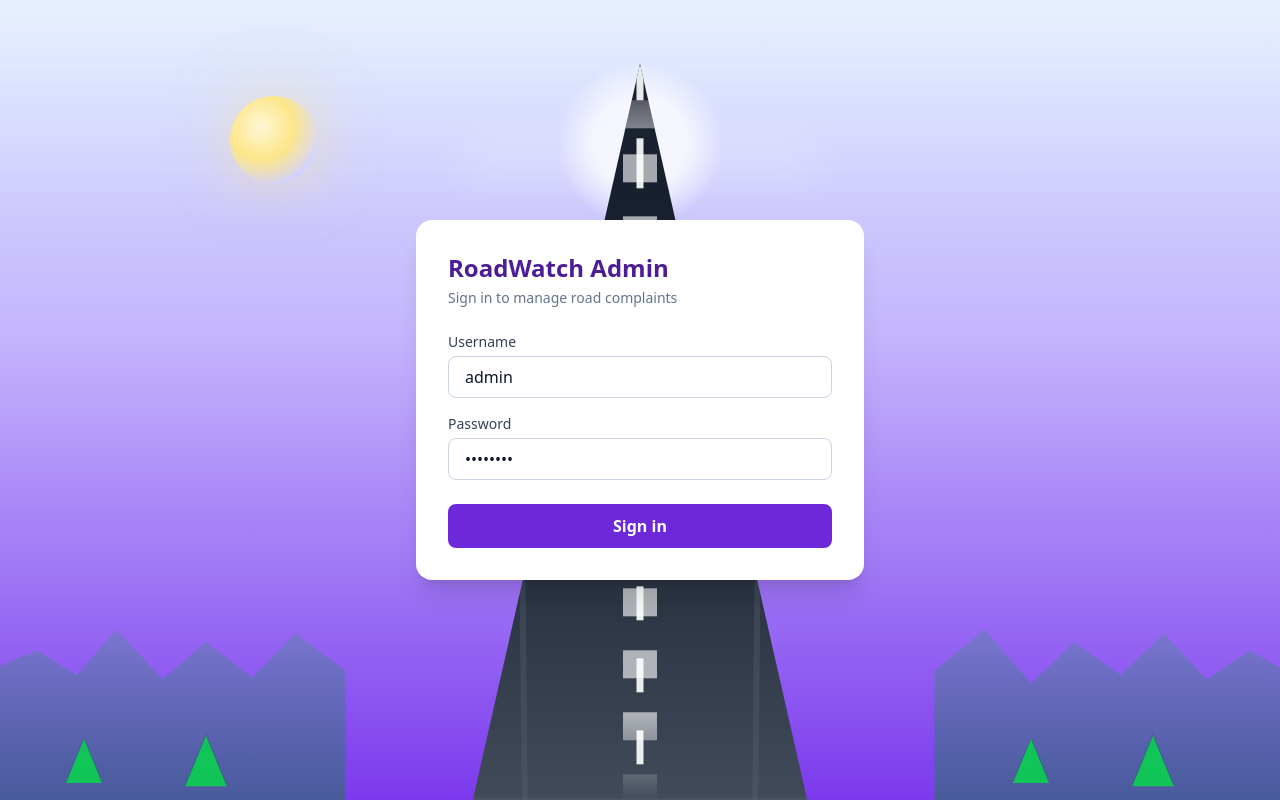
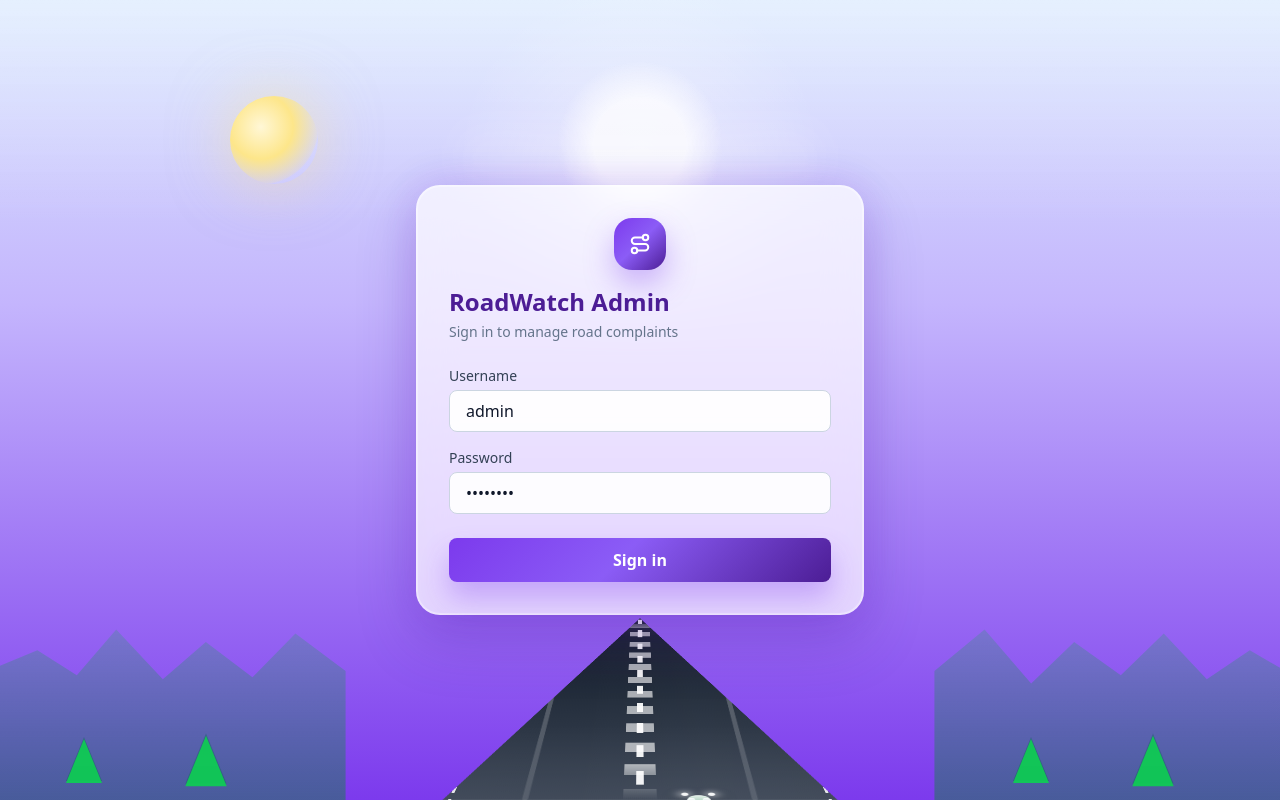
Before and after one commit to 25f3001314-dev/Roadwatch, a React (Vite) app in the folder Website/: page /login in a window 1280 px wide. Built offline with nearby package versions, Linux system fonts and the light colour scheme; no server answers.

Commit message:
feat: premium highway login card

```diff
--- a/Website/src/index.css
+++ b/Website/src/index.css
@@ -14,7 +14,8 @@ body {
   position: relative;
   overflow: hidden;
   background:
-    linear-gradient(180deg, #dbeafe 0%, #c4b5fd 42%, #7c3aed 100%);
+    radial-gradient(circle at 50% 20%, rgba(255, 255, 255, 0.45), transparent 20%),
+    linear-gradient(180deg, #dbeafe 0%, #c4b5fd 38%, #7c3aed 100%);
 }
 
 .login-scene::before,
@@ -103,16 +104,21 @@ body {
   width: min(86vw, 760px);
   height: 100vh;
   transform: translateX(-50%);
-  clip-path: polygon(50% 8%, 72% 100%, 28% 100%);
+  clip-path: polygon(50% 7%, 76% 100%, 24% 100%);
   background: linear-gradient(180deg, #111827 0%, #1f2937 52%, #374151 100%);
-  box-shadow: inset 0 0 0 2px rgba(255, 255, 255, 0.05);
+  box-shadow: inset 0 0 0 2px rgba(255, 255, 255, 0.05), 0 0 0 1px rgba(255, 255, 255, 0.08);
+  perspective: 900px;
+  transform-origin: center bottom;
+  transform: translateX(-50%) perspective(900px) rotateX(66deg) scaleY(1.1);
 }
 
 .login-road::before {
   content: '';
   position: absolute;
   inset: 0;
-  background: linear-gradient(180deg, rgba(255, 255, 255, 0.06), transparent 24%, transparent 74%, rgba(255, 255, 255, 0.05));
+  background:
+    linear-gradient(180deg, rgba(255, 255, 255, 0.07), transparent 24%, transparent 74%, rgba(255, 255, 255, 0.05)),
+    linear-gradient(90deg, rgba(255, 255, 255, 0.02), transparent 40%, rgba(255, 255, 255, 0.02) 60%, transparent);
 }
 
 .login-road::after {
@@ -121,11 +127,11 @@ body {
   left: 50%;
   top: 8%;
   bottom: 0;
-  width: 7px;
+  width: 8px;
   transform: translateX(-50%);
   background: repeating-linear-gradient(
     to bottom,
-    rgba(255, 255, 255, 0.95) 0 34px,
+    rgba(255, 255, 255, 0.98) 0 34px,
     transparent 34px 72px
   );
   opacity: 0.95;
@@ -138,8 +144,8 @@ body {
   bottom: 0;
   width: 6px;
   border-radius: 9999px;
-  background: linear-gradient(180deg, rgba(255, 255, 255, 0.35), rgba(255, 255, 255, 0.1));
-  opacity: 0.45;
+  background: linear-gradient(180deg, rgba(255, 255, 255, 0.52), rgba(255, 255, 255, 0.16));
+  opacity: 0.72;
 }
 
 .login-road-lane-left {
@@ -150,6 +156,23 @@ body {
 .login-road-lane-right {
   right: 34%;
   transform: rotate(0.6deg);
+}
+
+.login-road-shoulder {
+  position: absolute;
+  top: 8.8%;
+  bottom: 0;
+  width: 3px;
+  background: repeating-linear-gradient(to bottom, rgba(255, 255, 255, 0.96) 0 14px, transparent 14px 28px);
+  opacity: 0.9;
+}
+
+.login-road-shoulder-left {
+  left: 24.7%;
+}
+
+.login-road-shoulder-right {
+  right: 24.7%;
 }
 
 .login-road-markings {
@@ -172,51 +195,151 @@ body {
 
 .login-car {
   position: absolute;
-  width: 56px;
-  height: 112px;
+  width: 72px;
+  height: 138px;
   animation: car-drive 7.5s linear infinite;
   filter: drop-shadow(0 10px 12px rgba(0, 0, 0, 0.28));
 }
 
 .login-car-body,
-.login-car-roof,
-.login-car-wheel {
+.login-car-cabin,
+.login-car-window,
+.login-car-wheel,
+.login-car-headlight,
+.login-car-tail,
+.login-car-hood,
+.login-car-shadow {
   position: absolute;
   display: block;
 }
 
+.login-car-shadow {
+  left: 50%;
+  bottom: 6px;
+  width: 54px;
+  height: 12px;
+  transform: translateX(-50%);
+  border-radius: 9999px;
+  background: rgba(0, 0, 0, 0.3);
+  filter: blur(4px);
+}
+
 .login-car-body {
   left: 50%;
-  bottom: 18px;
-  width: 32px;
-  height: 58px;
+  bottom: 20px;
+  width: 40px;
+  height: 70px;
   transform: translateX(-50%);
-  border-radius: 14px 14px 10px 10px;
-  background: linear-gradient(180deg, #ef4444 0%, #991b1b 100%);
+  border-radius: 16px 16px 12px 12px;
+  background: linear-gradient(180deg, #ef4444 0%, #7f1d1d 100%);
+  box-shadow: inset 0 0 0 1px rgba(255, 255, 255, 0.12);
 }
 
 .login-car-body-alt {
   background: linear-gradient(180deg, #22c55e 0%, #166534 100%);
 }
 
-.login-car-roof {
-  left: 50%;
-  top: 34px;
-  width: 24px;
-  height: 26px;
-  transform: translateX(-50%);
-  border-radius: 12px 12px 8px 8px;
-  background: linear-gradient(180deg, #fca5a5 0%, #ef4444 100%);
+.login-car-body-gold {
+  background: linear-gradient(180deg, #f59e0b 0%, #b45309 100%);
 }
 
-.login-car-roof-alt {
-  background: linear-gradient(180deg, #86efac 0%, #16a34a 100%);
+.login-car-cabin {
+  left: 50%;
+  top: 30px;
+  width: 30px;
+  height: 28px;
+  transform: translateX(-50%);
+  border-radius: 14px 14px 10px 10px;
+  background: linear-gradient(180deg, rgba(255, 255, 255, 0.92), rgba(191, 219, 254, 0.65));
+  box-shadow: inset 0 0 0 1px rgba(255, 255, 255, 0.45);
+}
+
+.login-car-cabin-alt {
+  background: linear-gradient(180deg, rgba(240, 253, 244, 0.94), rgba(187, 247, 208, 0.68));
+}
+
+.login-car-cabin-gold {
+  background: linear-gradient(180deg, rgba(255, 247, 237, 0.95), rgba(253, 230, 138, 0.7));
+}
+
+.login-car-window {
+  top: 38px;
+  width: 11px;
+  height: 16px;
+  border-radius: 6px;
+  background: linear-gradient(180deg, rgba(255, 255, 255, 0.95), rgba(219, 234, 254, 0.35));
+  box-shadow: inset 0 0 0 1px rgba(255, 255, 255, 0.35);
+}
+
+.login-car-window-front {
+  left: 20px;
+  transform: skewY(-10deg);
+}
+
+.login-car-window-rear {
+  right: 20px;
+  transform: skewY(10deg);
+}
+
+.login-car-hood {
+  left: 50%;
+  bottom: 42px;
+  width: 34px;
+  height: 24px;
+  transform: translateX(-50%);
+  border-radius: 10px 10px 8px 8px;
+  background: linear-gradient(180deg, rgba(255, 255, 255, 0.1), rgba(0, 0, 0, 0.1));
+}
+
+.login-car-hood-alt {
+  background: linear-gradient(180deg, rgba(255, 255, 255, 0.14), rgba(0, 0, 0, 0.08));
+}
+
+.login-car-hood-gold {
+  background: linear-gradient(180deg, rgba(255, 255, 255, 0.16), rgba(0, 0, 0, 0.09));
+}
+
+.login-car-headlight,
+.login-car-tail {
+  border-radius: 9999px;
+}
+
+.login-car-headlight {
+  top: 22px;
+  width: 10px;
+  height: 10px;
+  background: rgba(255, 255, 255, 0.95);
+  box-shadow: 0 0 14px 5px rgba(255, 255, 255, 0.45);
+}
+
+.login-car-headlight-left {
+  left: 13px;
+}
+
+.login-car-headlight-right {
+  right: 13px;
+}
+
+.login-car-tail {
+  bottom: 22px;
+  width: 9px;
+  height: 8px;
+  background: rgba(248, 113, 113, 0.95);
+  box-shadow: 0 0 14px 5px rgba(248, 113, 113, 0.4);
+}
+
+.login-car-tail-left {
+  left: 12px;
+}
+
+.login-car-tail-right {
+  right: 12px;
 }
 
 .login-car-wheel {
-  bottom: 10px;
-  width: 10px;
-  height: 10px;
+  bottom: 14px;
+  width: 12px;
+  height: 12px;
   border-radius: 9999px;
   background: #111827;
   box-shadow: inset 0 0 0 2px #374151;
@@ -231,27 +354,105 @@ body {
 }
 
 .login-car-one {
-  left: 36%;
-  bottom: -18%;
+  left: 37%;
+  bottom: -20%;
   animation-delay: 0s;
+  animation-duration: 6.5s;
 }
 
 .login-car-two {
-  left: 52%;
-  bottom: -62%;
-  animation-delay: 2.2s;
+  left: 53%;
+  bottom: -58%;
+  animation-delay: 1.4s;
+  animation-duration: 8.2s;
 }
 
 .login-car-three {
-  left: 44%;
-  bottom: -108%;
-  animation-delay: 4.4s;
+  left: 45%;
+  bottom: -96%;
+  animation-delay: 3.1s;
+  animation-duration: 7.1s;
 }
 
 .login-card {
   position: relative;
   z-index: 10;
-  backdrop-filter: blur(2px);
+  background: rgba(255, 255, 255, 0.72);
+  backdrop-filter: blur(18px) saturate(1.25);
+  -webkit-backdrop-filter: blur(18px) saturate(1.25);
+  border: 1px solid rgba(255, 255, 255, 0.4);
+  box-shadow:
+    0 24px 60px rgba(76, 29, 149, 0.24),
+    0 0 0 1px rgba(255, 255, 255, 0.35) inset,
+    0 0 42px rgba(124, 58, 237, 0.16);
+}
+
+.login-logo-wrap {
+  display: flex;
+  justify-content: center;
+  margin-bottom: 1rem;
+}
+
+.login-logo-icon {
+  display: inline-flex;
+  align-items: center;
+  justify-content: center;
+  width: 52px;
+  height: 52px;
+  border-radius: 18px;
+  color: #fff;
+  background: linear-gradient(135deg, #7c3aed 0%, #8b5cf6 48%, #4c1d95 100%);
+  box-shadow: 0 14px 30px rgba(124, 58, 237, 0.35);
+}
+
+.login-input {
+  transition:
+    border-color 180ms ease,
+    box-shadow 180ms ease,
+    transform 180ms ease,
+    background-color 180ms ease;
+  background: rgba(255, 255, 255, 0.92);
+}
+
+.login-input:hover {
+  border-color: #a855f7;
+  box-shadow: 0 0 0 1px rgba(168, 85, 247, 0.16), 0 0 0 4px rgba(196, 181, 253, 0.24);
+}
+
+.login-input:focus {
+  border-color: #7c3aed;
+  box-shadow: 0 0 0 1px rgba(124, 58, 237, 0.22), 0 0 0 4px rgba(196, 181, 253, 0.35);
+  transform: translateY(-1px);
+}
+
+.login-button {
+  position: relative;
+  overflow: hidden;
+  background: linear-gradient(135deg, #7c3aed 0%, #8b5cf6 45%, #4c1d95 100%);
+  box-shadow: 0 16px 28px rgba(124, 58, 237, 0.32);
+  transition:
+    transform 180ms ease,
+    box-shadow 180ms ease,
+    filter 180ms ease;
+}
+
+.login-button::before {
+  content: '';
+  position: absolute;
+  inset: 0;
+  background: linear-gradient(120deg, transparent 12%, rgba(255, 255, 255, 0.22) 50%, transparent 78%);
+  transform: translateX(-100%);
+  transition: transform 520ms ease;
+}
+
+.login-button:hover {
+  transform: translateY(-1px);
+  box-shadow: 0 18px 32px rgba(124, 58, 237, 0.42);
+  filter: brightness(1.03);
+}
+
+.login-button:hover::before {
+  transform: translateX(100%);
 }
 
 @keyframes road-markings {
@@ -265,18 +466,18 @@ body {
 
 @keyframes car-drive {
   0% {
-    transform: translateY(0) scale(0.58);
+    transform: translateY(0) scale(0.5);
     opacity: 0;
   }
   10% {
     opacity: 1;
   }
   55% {
-    transform: translateY(-52vh) scale(0.88);
+    transform: translateY(-52vh) scale(0.78);
     opacity: 1;
   }
   100% {
-    transform: translateY(-118vh) scale(1.08);
+    transform: translateY(-120vh) scale(1.02);
     opacity: 0;
   }
 }
@@ -284,7 +485,7 @@ body {
 @media (max-width: 768px) {
   .login-road {
     width: min(96vw, 760px);
-    clip-path: polygon(50% 12%, 73% 100%, 27% 100%);
+    clip-path: polygon(50% 12%, 75% 100%, 25% 100%);
   }
 
   .login-forest {
--- a/Website/src/pages/Login.tsx
+++ b/Website/src/pages/Login.tsx
@@ -1,5 +1,6 @@
 import { type FormEvent, useEffect, useState } from 'react'
 import { useNavigate } from 'react-router-dom'
+import { Route } from 'lucide-react'
 import { getApiErrorMessage } from '@/api/client'
 import { useAuth } from '@/context/AuthContext'
 
@@ -40,28 +41,59 @@ export default function Login() {
         <div className="login-road-lane login-road-lane-left" />
         <div className="login-road-lane login-road-lane-right" />
         <div className="login-road-markings" />
+        <div className="login-road-shoulder login-road-shoulder-left" />
+        <div className="login-road-shoulder login-road-shoulder-right" />
 
         <div className="login-car login-car-one" aria-hidden>
+          <span className="login-car-shadow" />
+          <span className="login-car-headlight login-car-headlight-left" />
+          <span className="login-car-headlight login-car-headlight-right" />
           <span className="login-car-body" />
-          <span className="login-car-roof" />
+          <span className="login-car-cabin" />
+          <span className="login-car-window login-car-window-front" />
+          <span className="login-car-window login-car-window-rear" />
+          <span className="login-car-hood" />
+          <span className="login-car-tail login-car-tail-left" />
+          <span className="login-car-tail login-car-tail-right" />
           <span className="login-car-wheel login-car-wheel-left" />
           <span className="login-car-wheel login-car-wheel-right" />
         </div>
         <div className="login-car login-car-two" aria-hidden>
+          <span className="login-car-shadow" />
+          <span className="login-car-headlight login-car-headlight-left" />
+          <span className="login-car-headlight login-car-headlight-right" />
           <span className="login-car-body login-car-body-alt" />
-          <span className="login-car-roof login-car-roof-alt" />
+          <span className="login-car-cabin login-car-cabin-alt" />
+          <span className="login-car-window login-car-window-front" />
+          <span className="login-car-window login-car-window-rear" />
+          <span className="login-car-hood login-car-hood-alt" />
+          <span className="login-car-tail login-car-tail-left" />
+          <span className="login-car-tail login-car-tail-right" />
           <span className="login-car-wheel login-car-wheel-left" />
           <span className="login-car-wheel login-car-wheel-right" />
         </div>
         <div className="login-car login-car-three" aria-hidden>
-          <span className="login-car-body" />
-          <span className="login-car-roof" />
+          <span className="login-car-shadow" />
+          <span className="login-car-headlight login-car-headlight-left" />
+          <span className="login-car-headlight login-car-headlight-right" />
+          <span className="login-car-body login-car-body-gold" />
+          <span className="login-car-cabin login-car-cabin-gold" />
+          <span className="login-car-window login-car-window-front" />
+          <span className="login-car-window login-car-window-rear" />
+          <span className="login-car-hood login-car-hood-gold" />
+          <span className="login-car-tail login-car-tail-left" />
+          <span className="login-car-tail login-car-tail-right" />
           <span className="login-car-wheel login-car-wheel-left" />
           <span className="login-car-wheel login-car-wheel-right" />
         </div>
       </div>
 
-      <form onSubmit={handleSubmit} className="login-card w-full max-w-md rounded-2xl bg-white p-8 shadow-xl">
+      <form onSubmit={handleSubmit} className="login-card w-full max-w-md rounded-3xl p-8 shadow-xl">
+        <div className="login-logo-wrap">
+          <div className="login-logo-icon">
+            <Route size={22} strokeWidth={2.2} aria-hidden />
+          </div>
+        </div>
         <h1 className="text-2xl font-bold text-brand-900">RoadWatch Admin</h1>
         <p className="mt-1 text-sm text-slate-500">Sign in to manage road complaints</p>
 
@@ -76,7 +108,7 @@ export default function Login() {
         </label>
         <input
           id="username"
-          className="mt-1 w-full rounded-lg border border-slate-300 px-4 py-2 focus:border-brand-500 focus:outline-none focus:ring-2 focus:ring-brand-200"
+          className="login-input mt-1 w-full rounded-lg border border-slate-300 px-4 py-2 focus:border-brand-500 focus:outline-none focus:ring-2 focus:ring-brand-200"
           value={username}
           onChange={(e) => setUsername(e.target.value)}
           autoComplete="username"
@@ -88,7 +120,7 @@ export default function Login() {
         <input
           id="password"
           type="password"
-          className="mt-1 w-full rounded-lg border border-slate-300 px-4 py-2 focus:border-brand-500 focus:outline-none focus:ring-2 focus:ring-brand-200"
+          className="login-input mt-1 w-full rounded-lg border border-slate-300 px-4 py-2 focus:border-brand-500 focus:outline-none focus:ring-2 focus:ring-brand-200"
           value={password}
           onChange={(e) => setPassword(e.target.value)}
           autoComplete="current-password"
@@ -97,7 +129,7 @@ export default function Login() {
         <button
           type="submit"
           disabled={loading}
-          className="mt-6 w-full rounded-lg bg-brand-600 py-2.5 font-semibold text-white hover:bg-brand-700 disabled:opacity-60"
+          className="login-button mt-6 w-full rounded-lg py-2.5 font-semibold text-white disabled:opacity-60"
         >
           {loading ? 'Signing in…' : 'Sign in'}
         </button>
```
